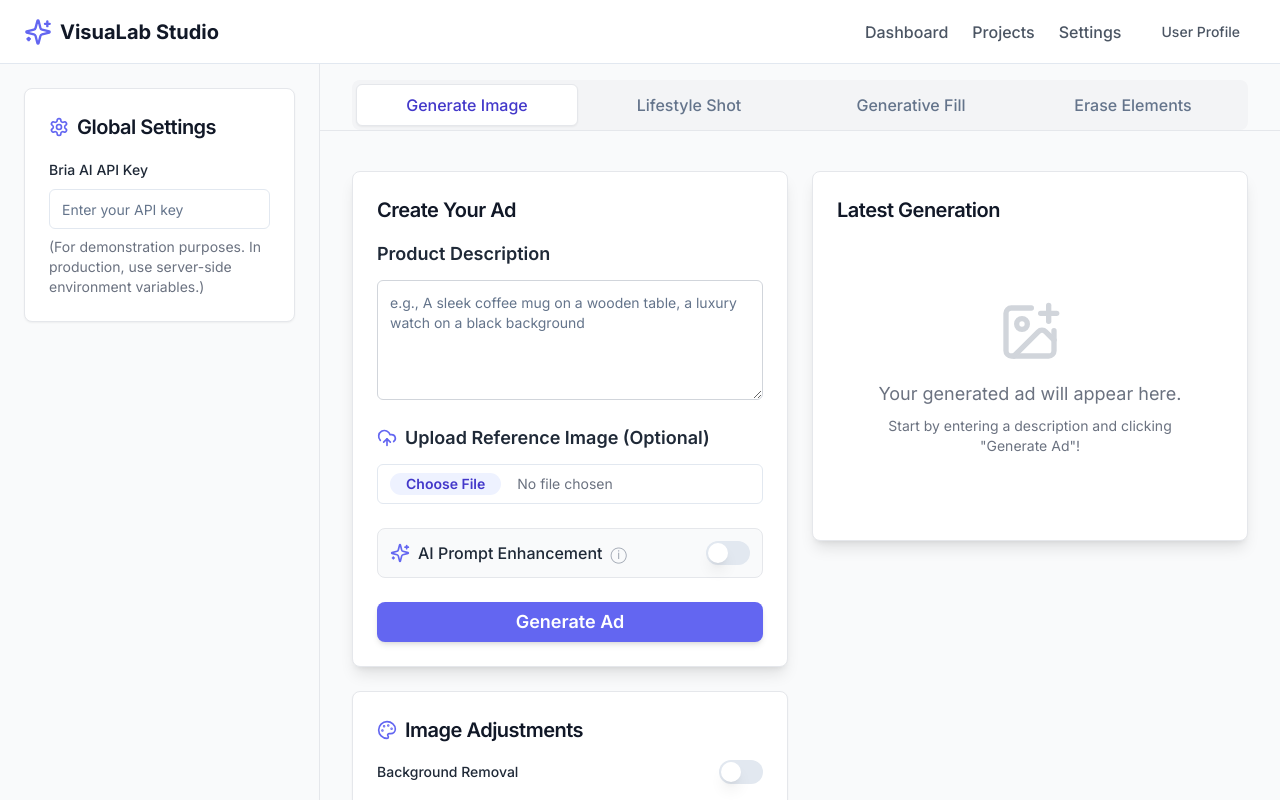
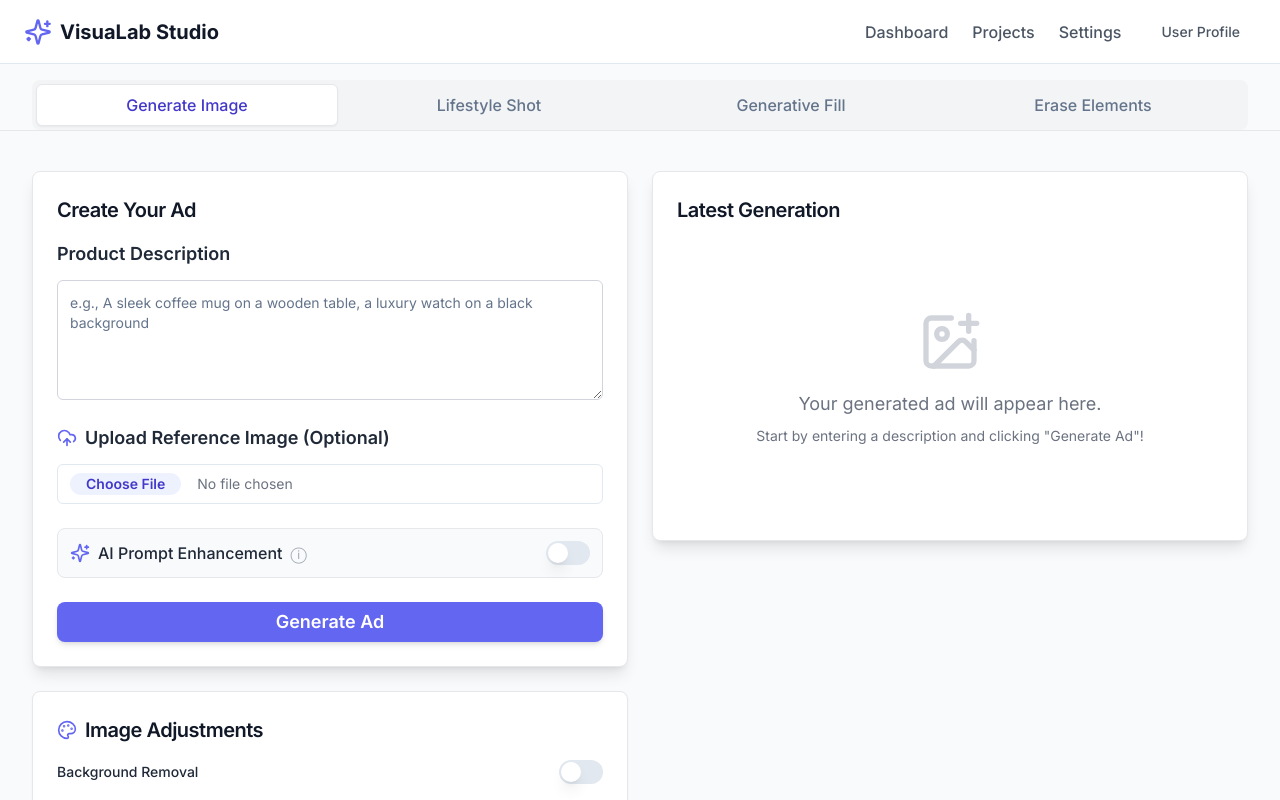
Before and after one commit to daniel-idowu-01/visualab, a Next.js app: page /editor in a window 1280 px wide. Shown: the top 800 px of the page. Built offline with nearby package versions, Linux system fonts and the light colour scheme.

Commit message:
chore: comment out sidebar in editor

```diff
--- a/app/editor/page.tsx
+++ b/app/editor/page.tsx
@@ -33,7 +33,7 @@ export default function EditorPage() {
       </div>
 
       {/* Configuration Sidebar */}
-      <aside
+      {/* <aside
         className={`fixed inset-y-0 left-0 z-40 w-full lg:w-80 bg-neutral-50 border-r border-neutral-200 p-4 md:p-6 overflow-y-auto transition-transform duration-300 ease-in-out
     ${
       isSidebarOpen ? "translate-x-0" : "-translate-x-full"
@@ -51,7 +51,7 @@ export default function EditorPage() {
           </Button>
         </div>
         <SidebarSettings />
-      </aside>
+      </aside> */}
 
       {/* Main Content Area */}
       <div
```
